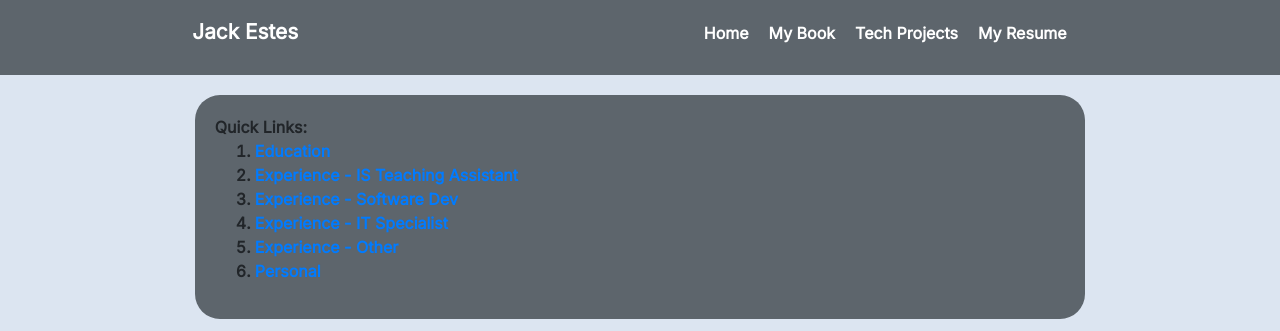
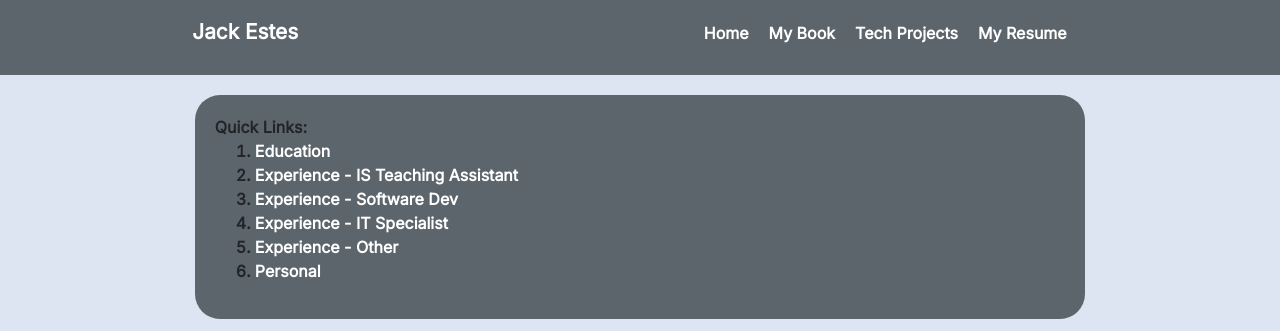
Before and after one commit to JackEstes06/BYU_IS120_W24_Project1, a plain HTML site: page html/resume.html in a window 1280 px wide. Shown: the top 331 px of the page. Drawn offline with nearby package versions, Linux system fonts and the light colour scheme.

Commit message:
Change to styling of links on resume page

```diff
--- a/html/resume.html
+++ b/html/resume.html
@@ -49,12 +49,12 @@
                     <div class="quick-links-resume">
                         Quick Links:
                         <ol>
-                            <li><a href="#education">Education</a><br/></li>
-                            <li><a href="#exp-ista">Experience - IS Teaching Assistant</a><br/></li>
-                            <li><a href="#exp-dev">Experience - Software Dev</a><br/></li>
-                            <li><a href="#exp-itspec">Experience - IT Specialist</a><br/></li>
-                            <li><a href="#exp-other">Experience - Other</a><br/></li>
-                            <li><a href="#personal">Personal</a></li>
+                            <li><a class="quick-links-links" href="#education">Education</a><br/></li>
+                            <li><a class="quick-links-links" href="#exp-ista">Experience - IS Teaching Assistant</a><br/></li>
+                            <li><a class="quick-links-links" href="#exp-dev">Experience - Software Dev</a><br/></li>
+                            <li><a class="quick-links-links" href="#exp-itspec">Experience - IT Specialist</a><br/></li>
+                            <li><a class="quick-links-links" href="#exp-other">Experience - Other</a><br/></li>
+                            <li><a class="quick-links-links" href="#personal">Personal</a></li>
                         </ol>
                     </div><br/>
 
```
